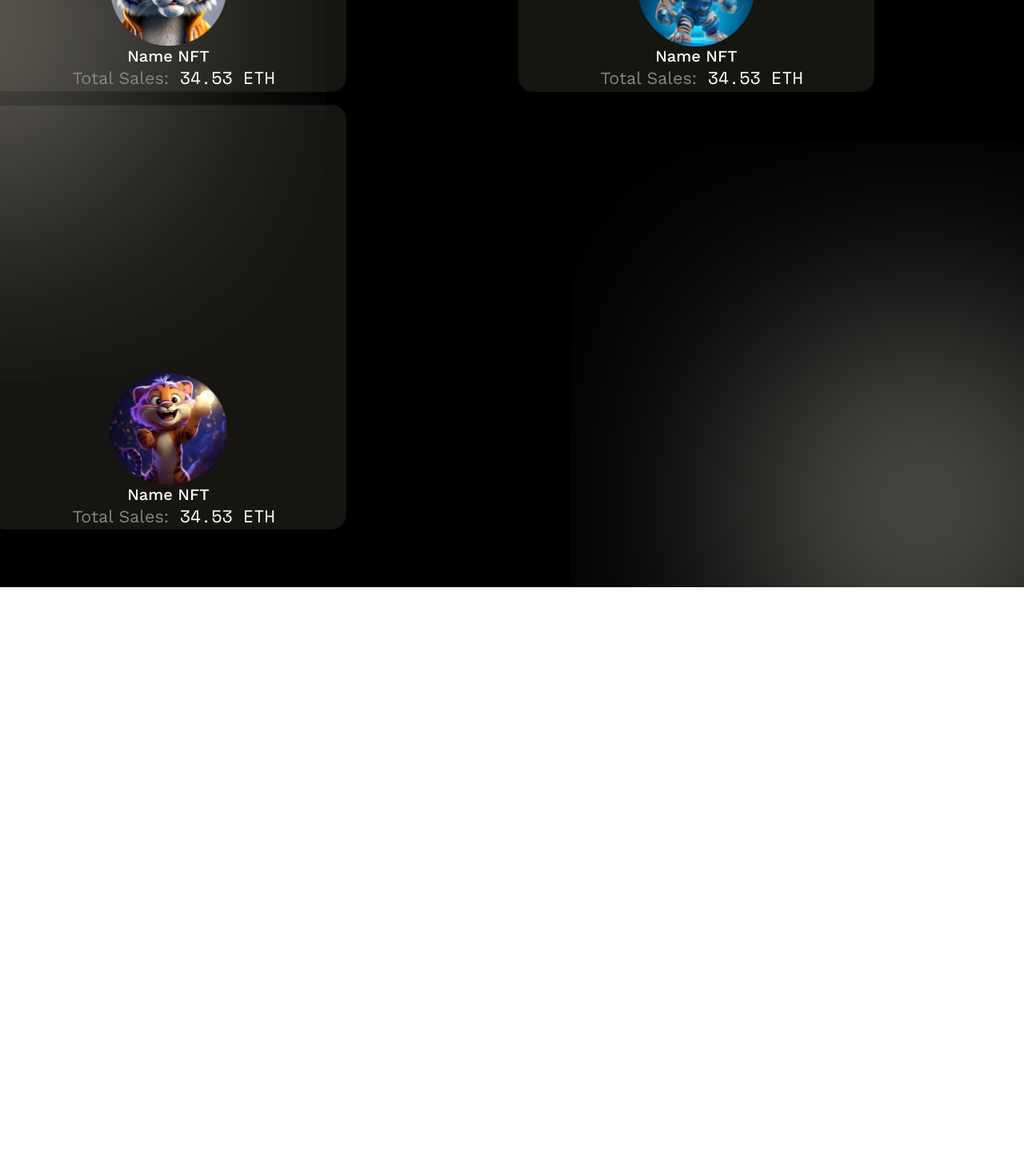
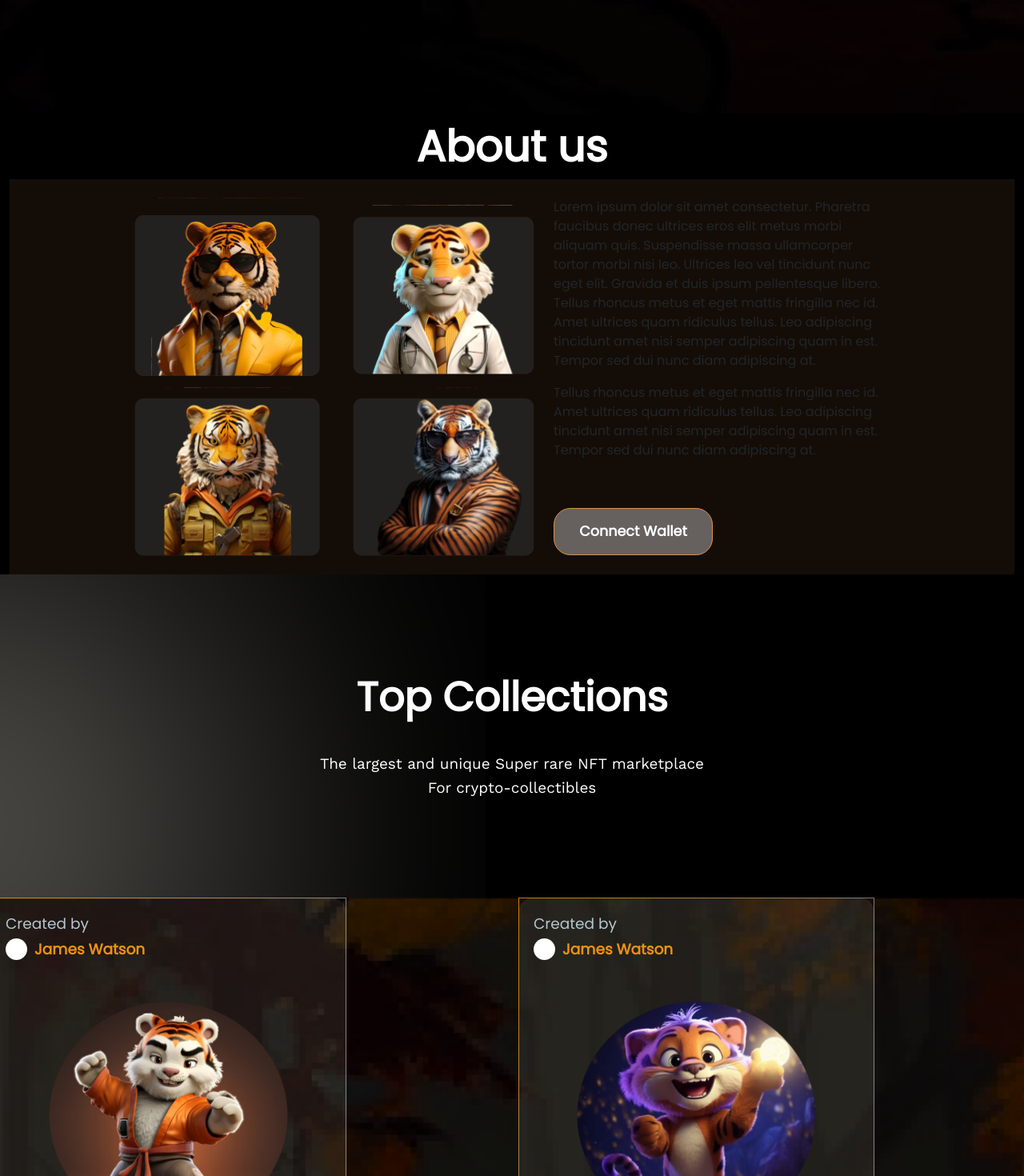
Before and after one commit to tabitabasharat/logohere-UI, a React (Create React App) app: page / in a window 1280 px wide. Shown: the part 2018-3488 px from the top of the page at 80% size. Before the commit the page ends 2752 px from the top, so only its background shows below. Built offline with nearby package versions, Linux system fonts and the light colour scheme.

Commit message:
ui design

```diff
--- a/src/components/lanidingPae/LanidingPae.css
+++ b/src/components/lanidingPae/LanidingPae.css
@@ -153,6 +153,19 @@
 .Row-RHS {
   padding: 116px 135px 0px 99px !important;
 }
+.roadmap-img {
+  background-image: url("../../assets/image\ 108.png");
+}
+.roadmap {
+  font-family: Poppins;
+  font-size: 50.79px;
+  font-weight: 600;
+  line-height: 60.94px;
+  text-align: center;
+  color: white;
+  padding-bottom: 122px;
+  padding-top: 179px;
+}
 .col-RHS h3 {
   font-family: Poppins;
   font-size: 59.76px !important;
@@ -262,6 +275,7 @@
   justify-content: center;
   flex-direction: column;
   align-items: center;
+  /* background-image: url("../../assets/image\ 108.png"); */
 }
 .top-creater p {
   font-family: Work Sans;
@@ -276,13 +290,32 @@
   background-repeat: no-repeat;
   background-size: cover;
 }
-.title-names {
-  font-family: Work Sans;
-  font-size: 29.7px;
-  font-weight: 600;
-  line-height: 41.58px;
+.title-names{
+    width: 40.5px !important;
+height: 40.5px !important;
+gap: 13.5px !important;
+border-radius: 27px !important;
+background: rgba(43, 43, 43, 1) !important ;
+}
+.title-names p{
+  font-family: Space Mono !important;
+  font-size: 21.6px;
+  font-weight: 400;
+  line-height: 30.24px;
   text-align: center;
-  color: white !important;
+  color: rgba(133, 133, 132, 1) !important;
+  display: flex;
+  align-items: center;
+  justify-content: center;
+}
+.title-name p {
+  font-size: 18.53px;
+  font-weight: 400;
+  line-height: 27.8px;
+  text-align: left;
+  color: rgba(180, 199, 206, 1);
+  padding-bottom: 4px !important;
+  margin-bottom: 0px !important;
 }
 .image-card {
   width: 324px !important;
@@ -295,23 +328,86 @@
   align-items: center;
   justify-content: flex-end;
 }
+.nfts-boxes-divs-stlye1.active {
+  /* background: linear-gradient(94.74deg, #85d8eb 9.96%, #1177e8 90.04%) !important; */
+  border-radius: 10px;
+}
+.nfts-boxes-divs-stlye1::before {
+  align-items: center;
+  justify-content: center;
+  display: flex;
+  height: 38px;
+  content: "";
+  position: absolute;
+  top: 0;
+  bottom: 0;
+  left: 0;
+  right: 0;
+  border: 1px solid transparent;
+  border-radius: 10px;
+}
 .image-card1 {
   width: 444.72px !important;
   height: 531.9px !important;
   border-radius: 18.53px !important;
   background: rgba(244, 233, 196, 0.09) !important;
   border: 1.16px solid;
-
+  padding: 18px 18px 20px 18px;
+  border: 1.16px solid; /* Define the border width */
+  border-image-source: radial-gradient(
+    95.62% 92.46% at 4.25% 7.62%,
+    rgba(232, 142, 14, 0.87) 12.9%,
+    rgba(255, 255, 255, 0.45) 100%
+  ) !important;
+  border-image-slice: 1 !important;
   /* border-image-source: radial-gradient(
       95.62% 92.46% at 4.25% 7.62%,
       rgba(232, 142, 14, 0.87) 12.9%,
       rgba(255, 255, 255, 0.45) 100%
     ) */
-    /* warning: gradient uses a rotation that is not supported by CSS and may not behave as expected */;
+  /* warning: gradient uses a rotation that is not supported by CSS and may not behave as expected */
 
+  /* display: flex; */
+  /* align-items: center; */
+  /* justify-content: cente; */
+}
+.card-info-igm {
   display: flex;
+  justify-content: center;
+}
+.titlename {
+  display: flex;
+  gap: 9px;
   align-items: center;
-  justify-content: flex-end;
+  justify-content: flex-start;
+  font-size: 18.53px !important;
+  font-weight: 600 !important;
+  line-height: 27.8px;
+  text-align: left;
+  color: rgba(234, 145, 18, 1);
+  margin-bottom: 0px !important;
+}
+.font-stlye-text h3 {
+  font-family: Poppins;
+  font-size: 27px;
+  font-weight: 700;
+  line-height: 27.8px;
+  text-align: left;
+  color: white;
+}
+.font-stlye-text p {
+  font-size: 18.53px;
+  font-weight: 400;
+  line-height: 27.8px;
+  text-align: left;
+  color: rgba(172, 172, 172, 1);
+}
+.font-stlye-text p span {
+  font-size: 18.53px;
+  font-weight: 400;
+  line-height: 27.8px;
+  text-align: left;
+  color: rgba(234, 145, 18, 1);
 }
 .nfts-boxes-divs-stlye {
   margin-bottom: 36px;
@@ -324,12 +420,24 @@
 .cats-imges {
   width: 147.15px !important;
 }
+.cats-images {
+  width: 299.7px !important;
+  margin: 51px 0px 30px !important;
+}
 .ether-img p {
   font-family: Space Mono !important;
   font-size: 21.6px;
   font-weight: 400;
   line-height: 30.24px;
   text-align: left;
+  color: white;
+}
+.ether-img h3 {
+  font-family: Work Sans;
+  font-size: 29.7px;
+  font-weight: 600;
+  line-height: 41.58px;
+  text-align: center;
   color: white;
 }
 .checkout {
@@ -351,6 +459,14 @@
   align-items: center;
   flex-direction: column;
 }
+.cardbg {
+  background-image: url("../../assets/image\ 108.png");
+  background-size: cover;
+  display: flex;
+  justify-content: center;
+  flex-direction: column;
+  align-items: center;
+}
 .checkout2 h3 {
   padding-top: 124.2px;
 }
@@ -366,8 +482,6 @@
   line-height: 30.24px;
   text-align: right;
   color: rgba(133, 133, 132, 1);
-  padding-left: 13.5px !important;
-  padding-right: 13.5px !important;
 }
 .card-body {
   padding: 0px !important;
--- a/src/components/lanidingPae/LanidingPae.jsx
+++ b/src/components/lanidingPae/LanidingPae.jsx
@@ -1,4 +1,4 @@
-import React from "react";
+import React, { useState } from "react";
 import Header from "../header/Header";
 import { Row, Container, Col, Card, Button } from "react-bootstrap/esm";
 import catimg from "../../assets/catmain.svg";
@@ -6,7 +6,7 @@ import "./LanidingPae.css";
 import cats from "../../assets/cats.svg";
 import wallet from "../../assets/image 110.png";
 import dollarimg from "../../assets/image 113.png";
-import monkey from "../../assets/Ellipse 129.png";
+import monkey from "../../assets/monkey.svg";
 import monky from "../../assets/Ellipse 137.png";
 import girl from "../../assets/Ellipse 138.png";
 import dog from "../../assets/Ellipse 136.png";
@@ -14,15 +14,38 @@ import skull from "../../assets/Ellipse 135.png";
 import skull1 from "../../assets/Ellipse 133.png";
 import skull2 from "../../assets/Ellipse 130.png";
 import skull3 from "../../assets/Ellipse 134.png";
+import roadmap from "../../assets/roadmap.svg";
+import cat1 from "../../assets/Ellipse 129.png";
+import cat2 from "../../assets/Ellipse 130.png";
+import cat3 from "../../assets/Ellipse 131.png";
+import cat4 from "../../assets/Ellipse 132.png";
+import cat5 from "../../assets/Frame 1261152802.png";
+import cat6 from "../../assets/Frame 1261152802 (1).png";
 
+const catimges = [
+  { src: cat1 },
+  { src: cat2 },
+  { src: cat3 },
+  { src: cat4 },
+  { src: cat5 },
+  { src: cat6 },
+];
 
-const images = [{ src: monky }, { src: girl }, { src: dog }, { src: skull },{ src: skull1 },{ src: skull2 },{ src: skull3 }];
-
+const images = [
+  { src: monky },
+  { src: girl },
+  { src: dog },
+  { src: skull },
+  { src: skull1 },
+  { src: skull2 },
+  { src: skull3 },
+];
+//  const countnum =[1];
 const shuffleImages = (images) => {
   const shuffledImages = [];
-  for (let i = 0; i < 3; i++) {
+  for (let i = 0; i < 4; i++) {
     const rowImages = [...images];
-    for (let j = 0; j < 2; j++) {
+    for (let j = 0; j < 4; j++) {
       const randomIndex = Math.floor(Math.random() * rowImages.length);
       shuffledImages.push(rowImages.splice(randomIndex, 1)[0]);
     }
@@ -32,11 +55,27 @@ const shuffleImages = (images) => {
 
 function LanidingPae() {
   const shuffledImages = shuffleImages(images);
+  const [activeButton, setActiveButton] = useState(0);
+  const defaultCount = 1;
+  const [count, setCount] = useState([
+    { num: 1 },
+    { num: 2 },
+    { num: 3 },
+    { num: 4 },
+    { num: 5 },
+  ]);
+  const handleCount = (index) => {
+    setCount(index);
+  };
+  const handleClick = (index) => {
+    setActiveButton(index);
+  };
+  //   const catshuffled = catshuffled(catimges);
   return (
     <div className="main-bg-black-n-white-img">
       <Header />
       {/* maindiv */}
-      {/* <Container fluid className="bg-img-container">
+      <Container fluid className="bg-img-container">
         <Row className="distance">
           <Col>
             {" "}
@@ -67,9 +106,9 @@ function LanidingPae() {
             <img src={catimg} />
           </Col>
         </Row>
-      </Container>  */}
+      </Container>
       {/* Aboutus */}
-      {/* <Container fluid className="bg-black">
+      <Container fluid className="bg-black">
         <h3 className="about-us">About us</h3>
         <div className="aboutUs-bg-color">
           <Row className="abotus-row">
@@ -97,9 +136,117 @@ function LanidingPae() {
             </Col>
           </Row>
         </div>
-      </Container> */}
+      </Container>
+      {/* top creater */}
+       <div className="checkout2 top-creater">
+        <h3>Top Collections</h3>
+        <p>
+          The largest and unique Super rare NFT marketplace <br />
+          For crypto-collectibles
+        </p>
+      </div>
+      <div className="cardbg">
+        {" "}
+        {Array.from({ length: Math.ceil(catimges.length / 3) }).map(
+          (_, rowIndex) => (
+            <Row key={rowIndex} className={`nfts-boxes-divs-stlye1 ${activeButton === 0 ? 'active' : ''}`} onClick={() => handleClick(0)}>
+              {catimges
+                .slice(rowIndex * 3, rowIndex * 3 + 3)
+                .map((img, colIndex) => (
+                  <Col key={colIndex} className="p-0 crd-derction">
+                    <Card className="image-card1">
+                        <Card.Title className="title-name mb-0">
+                          <p>Created by</p>
+                          <h3 className="titlename">
+                            {" "}
+                            <div
+                              className="bg-white rounded-pill"
+                              style={{ width: "27px", height: "27px" }}
+                            >
+
+                            </div>{" "}
+                            James Watson
+                          </h3>
+                        </Card.Title>
+                        <div className="card-info-igm">
+                          <Card.Img
+                            variant="top"
+                            src={img.src}
+                            alt={img.name}
+                            className="cats-images"
+                          />
+
+                        </div>
+                        <Card.Text className=" font-stlye-text mb-0">
+                            <h3>Nfts Collections</h3>
+                            <p className="mb-0">
+                            Created by
+                              <span> James Watson</span>
+                            </p>
+                          </Card.Text>
+                    </Card>
+                  </Col>
+                ))}
+            </Row>
+          )
+        )}
+      </div>
+      {/* topcreater */}
+      <div className="top-creater">
+        <div className="checkout">
+          <h3>Top creators</h3>
+          <p>Checkout Top Rated Creators on the NFT Marketplace</p>
+        </div>
+        <div>
+          {" "}
+          {Array.from({ length: Math.ceil(images.length=4) }).map(
+            (_, rowIndex) => (
+              <Row key={rowIndex} className="nfts-boxes-divs-stlye">
+                {images
+                  .slice(rowIndex * 4, rowIndex * 4 + 4)
+                  .map((img, colIndex) => (
+                    <Col key={colIndex} className="p-0 crd-derction">
+                      <Card className="image-card">
+                        <div>
+                          <Card.Title className="title-names mb-0">
+                            <p>
+1
+                            </p>
+                          </Card.Title>
+                          <div className="d-flex justify-content-center">
+                            <Card.Img
+                              variant="top"
+                              src={img.src}
+                              alt={img.name}
+                              className="cats-imges"
+                            />
+                          </div>
+                          <div className="card-info">
+                            <Card.Text className="d-flex flex-column ether-img mb-0">
+                              <h3>Name NFT</h3>
+                              <p className="mb-0">
+                                <span>Total Sales:</span> 34.53 ETH
+                              </p>
+                            </Card.Text>
+                          </div>
+                        </div>
+                      </Card>
+                    </Col>
+                  ))}
+              </Row>
+            )
+          )}
+        </div>
+      </div>
+      {/* roadmap */}
+      <div>
+        <h3 className="roadmap">Road Map</h3>
+        <div className="d-flex justify-content-center roadmap-img" >
+            <img src={roadmap} width={"80%"} />
+        </div>
+      </div>
       {/* how its work */}
-      {/* <Container fluid className="bg-black Row-RHS">
+      <Container fluid className="bg-black Row-RHS">
         <h3 className="how-it-works">how it works</h3>
         <Row className="d-flex align-items-center justify-content-center">
           <Col lg={6} className="col-RHS">
@@ -143,93 +290,9 @@ function LanidingPae() {
             </p>
           </Col>
         </Row>
-      </Container> */}
-      {/* top creater */}
-       <div className="top-creater">
-        <div className="checkout2">
-        <h3>Top Collections</h3>
-        <p >The largest and unique Super rare NFT marketplace <br/>
-        For crypto-collectibles</p>
-        </div>
-        <div>
-          {" "}
-          {Array.from({ length: 3 }).map((_, rowIndex) => (
-            <Row key={rowIndex} className="nfts-boxes-divs-stlye1">
-              {shuffledImages
-                .slice(rowIndex * 3, rowIndex * 3 + 3)
-                .map((img, colIndex) => (
-                  <Col key={colIndex} className="p-0 crd-derction ">
-                    <Card className="image-card1">
-                      <Card.Img
-                        variant="top"
-                        src={img.src}
-                        alt={img.name}
-                        className="cats-imges"
-                      />
-                      <div>
-                        <Card.Title className="title-names mb-0">
-                          Name NFT
-                        </Card.Title>
-                        <div className="card-info">
-                          <Card.Text className="d-flex ether-img mb-0">
-                            <p className="mb-0">
-                              {" "}
-                              <span>Total Sales:</span>
-                              34.53 ETH
-                            </p>
-                          </Card.Text>
-                        </div>
-                      </div>
-                    </Card>
-                  </Col>
-                ))}
-            </Row>
-          ))}
-        </div>
-      </div>
-      {/* <div className="top-creater">
-        <div className="checkout">
-        <h3>Top creators</h3>
-        <p >Checkout Top Rated Creators on the NFT Marketplace</p>
-        </div>
-        <div>
-          {" "}
-          {Array.from({ length: 4 }).map((_, rowIndex) => (
-            <Row key={rowIndex} className="nfts-boxes-divs-stlye">
-              {shuffledImages
-                .slice(rowIndex * 4, rowIndex * 4 + 4)
-                .map((img, colIndex) => (
-                  <Col key={colIndex} className="p-0 crd-derction ">
-                    <Card className="image-card">
-                      <Card.Img
-                        variant="top"
-                        src={img.src}
-                        alt={img.name}
-                        className="cats-imges"
-                      />
-                      <div>
-                        <Card.Title className="title-names mb-0">
-                          Name NFT
-                        </Card.Title>
-                        <div className="card-info">
-                          <Card.Text className="d-flex ether-img mb-0">
-                            <p className="mb-0">
-                              {" "}
-                              <span>Total Sales:</span>
-                              34.53 ETH
-                            </p>
-                          </Card.Text>
-                        </div>
-                      </div>
-                    </Card>
-                  </Col>
-                ))}
-            </Row>
-          ))}
-        </div>
-      </div> */}
+      </Container>
       {/* join now */}
-      {/* <div className="bg-footer">
+      <div className="bg-footer">
         <h3 className="join-text">Join Our Community</h3>
         <p>
           Lorem ipsum dolor sit amet consectetur. Donec vitae pellentesque nunc
@@ -242,7 +305,7 @@ function LanidingPae() {
           <button className="join-btn">Join Now</button>
         </div>
         <p className="nft-marketing ">Ⓒ NFT Market. Use this template freely.</p>
-      </div> */}
+      </div>
     </div>
   );
 }
```
Also changed, not shown: src/assets/roadmap.svg (added).
